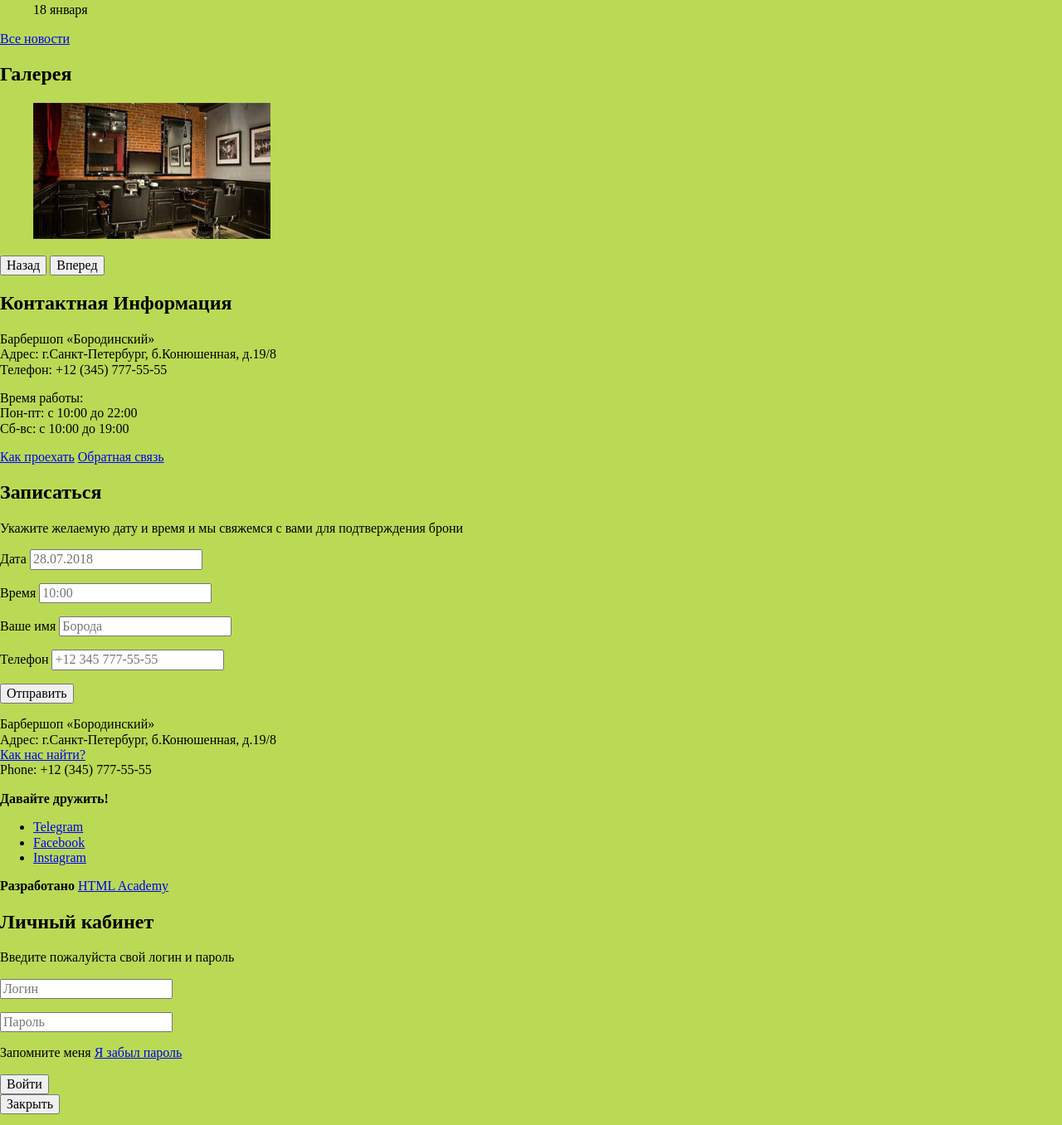
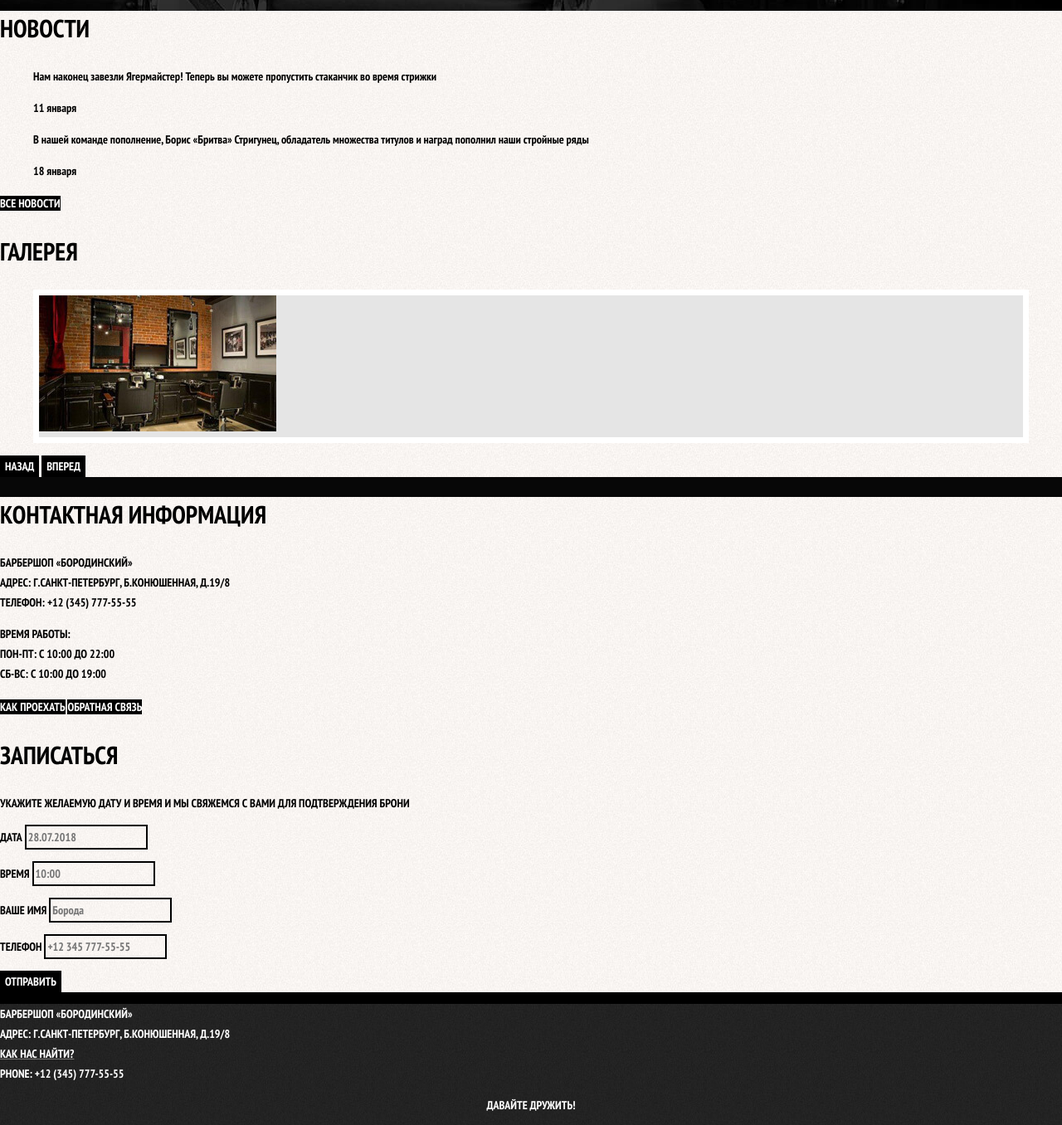
Before and after one commit to uanoob/barbershop, a website: page index.html in a window 1280 px wide. Shown: the part 699-2055 px from the top of the page at 83% size. Drawn offline with Linux system fonts and the light colour scheme.

Commit message:
Add style to main page: font, background

```diff
--- a/catalog.html
+++ b/catalog.html
@@ -6,6 +6,7 @@
   <meta name="viewport" content="width=device-width, initial-scale=1.0">
   <meta http-equiv="X-UA-Compatible" content="ie=edge">
   <title>Барбершоп Бородинский</title>
+  <link href="https://fonts.googleapis.com/css?family=PT+Sans+Narrow:400,700&amp;subset=cyrillic" rel="stylesheet">
   <link rel="stylesheet" href="css/normalize.min.css">
   <link rel="stylesheet" href="css/style.css">
 </head>
--- a/css/style.css
+++ b/css/style.css
@@ -1,5 +1,191 @@
 body {
-  background: #bada55;
+  margin: 0;
+  padding: 0;
+  font-family: "PT Sans Narrow", Arial, sans-serif;
+  font-size: 14px;
+  line-height: 24px;
+  font-weight: 700;
+  color: #ffffff;
+  text-transform: uppercase;
+  background-color: #000000;
+  background-image: url(/img/bg.jpg);
+  background-position: top center;
+  background-repeat: no-repeat;
+}
+
+a {
+  text-decoration: none;
+}
+
+.button {
+  font: inherit;
+  text-align: center;
+  color: #ffffff;
+  vertical-align: middle;
+  text-transform: uppercase;
+  background-color: #000000;
+  border: none;
+}
+
+.button:hover,
+.button:focus,
+.button:active {
+  background-color: #663d15;
+}
+
+.main-navigation {
+  font-size: 16px;
+  line-height: 20px;
+  color: #ffffff;
+  background-color: #000000;
+}
+
+.site-navigation,
+.user-navigation {
+  list-style: none;
+}
+
+.site-navigation a,
+.user-navigation a {
+  color: #ffffff;
+}
+
+.site-navigation a:hover,
+.site-navigation a:focus,
+.user-navigation a:hover,
+.user-navigation a:focus {
+  background-color: #242424;
+}
+
+.features-list {
+  list-style: none;
+  color: #f7f4f1;
+}
+
+.feature-item {
+  text-align: center;
+}
+
+.feature-item h3 {
+  font-size: 30px;
+  line-height: 42px;
+}
+
+.index-column {
+  color: #000000;
+  background-color: #f7f4f1;
+  background-image: url(/img/pattern-light.jpg);
+  background-position: 0 0;
+  background-repeat: repeat;
+}
+
+.index-column h2 {
+  font-size: 30px;
+  line-height: 42px;
+}
+
+.news-list {
+  list-style: none;
+}
+
+.news-item {
+  text-transform: none;
+}
+
+.gallery-content {
+  background-color: #e5e5e5;
+  border: 7px solid #ffffff;
+}
+
+.appointment-item input {
+  font: inherit;
+  background-color: transparent;
+  border: 2px solid #000000;
+}
+
+.appointment-item input:focus {
+  border: 2px solid #663d15;
+}
+
+.main-footer {
+  color: #ffffff;
+
+  background-color: #202020;
+  background-image: url(/img/pattern-dark.jpg);
+  background-position: 0 0;
+  background-repeat: repeat;
+}
+
+.footer-contacts a {
+  color: #ffffff;
+  text-decoration: underline;
+  text-decoration-color: #797876;
+}
+
+.footer-social {
+  text-align: center;
+}
+
+.footer-social ul {
+  list-style: none;
+}
+
+.social-button {
+  color: #ffffff;
+}
+
+.footer-copyright {
+  text-align: center;
+}
+
+.footer-copyright .button:hover,
+.footer-copyright .button:focus {
+  color: #000000;
+  background-color: #ffffff;
+}
+
+.modal {
+  color: #000000;
+
+  background-color: #f2efec;
+  background-image: url(/img/pattern-light.jpg);
+  background-position: 0, 0;
+  background-repeat: repeat;
+}
+
+.modal h2 {
+  font-size: 30px;
+  line-height: 42px;
+}
+
+.login-form input[type="text"],
+.login-form input[type="password"] {
+  font: inherit;
+  color: #000000;
+  text-transform: uppercase;
+
+  background-color: #f9f6f3;
+  border: 2px solid #000000;
+}
+
+.login-form input:focus {
+  border-color: #663d15;
+}
+
+.login-checkbox:hover,
+.login-checkbox:focus {
+  color: #663d15;
+}
+
+.restore {
+  color: #000000;
+  text-decoration: underline;
+  text-decoration-color: #797876;
+}
+
+.restore:hover,
+.restore:focus {
+  text-decoration: none;
 }
 
 .visually-hidden {
--- a/index.html
+++ b/index.html
@@ -6,6 +6,7 @@
   <meta name="viewport" content="width=device-width, initial-scale=1.0">
   <meta http-equiv="X-UA-Compatible" content="ie=edge">
   <title>Барбершоп Бородинский</title>
+  <link href="https://fonts.googleapis.com/css?family=PT+Sans+Narrow:400,700&amp;subset=cyrillic" rel="stylesheet">
   <link rel="stylesheet" href="css/normalize.min.css">
   <link rel="stylesheet" href="css/style.css">
 </head>
@@ -35,7 +36,7 @@
       </ul>
       <ul class="user-navigation">
         <li class="login-link">
-          <a href="login.html" class="login-link">Вход</a>
+          <a class="login-link" href="login.html">Вход</a>
         </li>
       </ul>
     </nav>
@@ -47,7 +48,7 @@
 
     <section class="features">
       <h2 class="visually-hidden">Feature</h2>
-      <ul class="feature-list">
+      <ul class="features-list">
         <li class="feature-item">
           <h3>Быстро</h3>
           <p>Мы делаем свою работу быстро! Два часа пролетят незаметно и вы — счастливый обладатель стильной стрижки-минутки!</p>
@@ -63,6 +64,7 @@
       </ul>
     </section>
 
+    <div class="index-column">
       <section class="news">
         <h2>Новости</h2>
         <ul class="news-list">
@@ -90,7 +92,9 @@
         <button class="button gallery-button galery-button-back" type="button">Назад</button>
         <button class="button gallery-button galery-button-next" type="button">Вперед</button>
       </section>
+    </div>
 
+    <div class="index-column">
       <section class="contacts">
         <h2>Контактная Информация</h2>
         <p>
@@ -119,7 +123,7 @@
             <label for="appointment-time">Время</label>
             <input id="appointment-time" type="text" name="time" value="" placeholder="10:00">
           </p>
-        <p class="appointment=item">
+          <p class="appointment-item">
             <label for="appointment-name">Ваше имя</label>
             <input id="appointment-name" type="text" name="name" value="" placeholder="Борода">
           </p>
@@ -130,6 +134,8 @@
           <button class="button" type="submit">Отправить</button>
         </form>
       </section>
+    </div>
+
 
   </main>
 
```
Also changed, not shown: img/bg.jpg (added), img/pattern-dark.jpg (added), img/pattern-light.jpg (added). Lines whose indentation alone changed are shown as unchanged.
